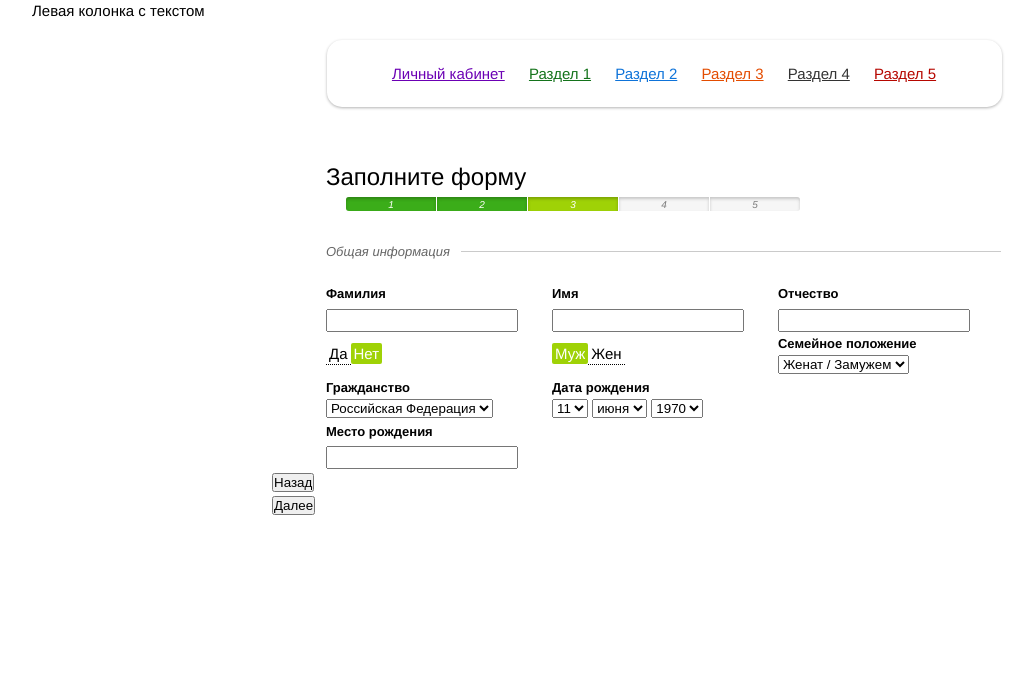
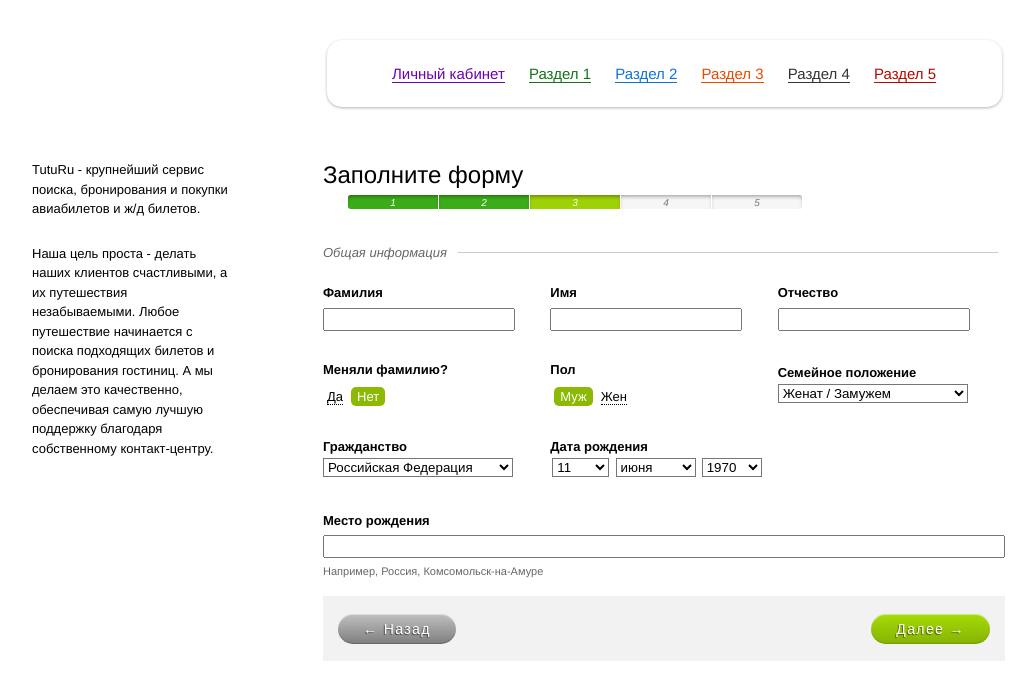
Before and after one commit to aeronka/test-task-css, a plain HTML site: page index.html in a window 1280 px wide. Shown: the whole page, without its empty margins (96-1132 px from the left). Drawn offline with Linux system fonts and the light colour scheme.

Commit message:
Доделана общая верстка в соответствии с заданием

```diff
--- a/index.html
+++ b/index.html
@@ -7,7 +7,10 @@
 </head>
 <body>
     <div class="personal-account">
-        <div class="personal-account__common-info">Левая колонка с текстом</div>
+        <div class="common-info">
+            <p class="common-info__about">TutuRu - крупнейший сервис поиска, бронирования и покупки авиабилетов и ж/д билетов.</p>
+            <p class="common-info__goal">Наша цель проста - делать наших клиентов счастливыми, а их путешествия незабываемыми. Любое путешествие начинается с поиска подходящих билетов и бронирования гостиниц. А мы делаем это качественно, обеспечивая самую лучшую поддержку благодаря собственному контакт-центру.</p>
+        </div>
         <div class="account-content">
             <ul class="account-header">
                 <li class="account-header__item"><a href="#" class="account-header__link account-header__link_color-violet">Личный кабинет</a></li>
@@ -62,17 +65,19 @@
                 </tr>
                 <tr>
                     <td>
-                        <div class="tumbler yes-no">
+                        <div class="tumbler last-name">
+                            <h4 class="tumbler__title">Меняли фамилию?</h4>
                             <label class="tumbler__label"><input class="tumbler__item" type="radio" name="yes-no" value="yes"><span class="tumbler__text tumbler__text_left">Да</span></label><label class="tumbler__label"><input class="tumbler__item" type="radio" name="yes-no" value="no" checked><span class="tumbler__text tumbler__text_right">Нет</span></label>
                         </div>
                     </td>
                     <td>
                         <div class="tumbler gender">
+                            <h4 class="tumbler__title">Пол</h4>
                             <label class="tumbler__label"><input class="tumbler__item" type="radio" name="gender" value="man" checked><span class="tumbler__text tumbler__text_left">Муж</span></label><label class="tumbler__label"><input class="tumbler__item" type="radio" name="gender" value="woman"><span class="tumbler__text tumbler__text_right">Жен</span></label>
                         </div>
                     </td>
                     <td>
-                        <div class="input-field">
+                        <div class="input-field family-status">
                             <h4 class="input-field__label">Семейное положение</h4>
                             <select class="input-field__select">
                                 <option selected>Женат / Замужем</option>
@@ -91,16 +96,16 @@
                             </select>
                         </div>
                     </td>
-                    <td>
-                        <div class="input-field">
+                    <td colspan="2">
+                        <div class="input-field birthday">
                             <h4 class="input-field__label">Дата рождения</h4>
-                            <select class="input-field__select">
+                            <select class="input-field__select input-field__select_birthday-day">
                                 <option>11</option>
                             </select>
-                            <select class="input-field__select">
+                            <select class="input-field__select input-field__select_birthday-month">
                                 <option>июня</option>
                             </select>
-                            <select class="input-field__select">
+                            <select class="input-field__select input-field__select_birthday-year">
                                 <option>1970</option>
                             </select>
                         </div>
@@ -108,17 +113,23 @@
                 </tr>
                 <tr>
                     <td colspan="3">
-                        <div class="input-field">
+                        <div class="input-field birth-place">
                             <h4 class="input-field__label">Место рождения</h4>
                             <input class="input-field__control" type="text">
+                            <p class="birth-place__example">Например, Россия, Комсомольск-на-Амуре</p>
                         </div>
                     </td>
                 </tr>
+                <tr class="account-footer">
+                    <td>
+                        <form class="account-footer__form account-footer__form_back"><button class="account-button account-button_back" type="submit" value="back">← Назад</button></form>
+                    </td>
+                    <td></td>
+                    <td>
+                        <form class="account-footer__form account-footer__form_forward"><button class="account-button account-button_forward" type="submit" value="forward">Далее →</button></form>
+                    </td>
+                </tr>
             </table>
-            <div class="account-footer">
-                <form><button class="account-button">Назад</button></form>
-                <form><button class="account-button">Далее</button></form>
-            </div>
         </div>
     </div>
 </body>
--- a/style.css
+++ b/style.css
@@ -16,11 +16,21 @@ body {
     position: relative;
 }
 
-    .personal-account__common-info {
+    .common-info {
         width: 200px;
         position: absolute;
         padding-right: 40px;
+        font-size: 13px;
+        top: 160px;
     }
+
+        .common-info__about {
+            margin: 0;
+        }
+
+        .common-info__goal {
+            margin: 25px 0 0;
+        }
 
     .account-content {
         position: absolute;
@@ -32,7 +42,6 @@ body {
 /* стили блока верхнего меню */
 .account-header {
     list-style: none;
-    /*border: 1px solid rgb(207, 207, 207);*/
     box-shadow: 0px 1px 3px rgba(0,0,0,0.3);
     border-radius: 15px;
     height: 67px;
@@ -48,34 +57,45 @@ body {
         font-weight: 300;
     }
 
+        .account-header__link{
+            text-decoration: none;
+        }
+
         .account-header__link_color-violet {
             color: rgb(107, 0, 180);
+            border-bottom: 1px solid rgb(107, 0, 180);
         }
 
         .account-header__link_color-green {
             color: rgb(20, 115, 27);
+            border-bottom: 1px solid rgb(20, 115, 27);
         }
 
         .account-header__link_color-blue {
             color: rgb(14, 115, 217);
+            border-bottom: 1px solid rgb(14, 115, 217);
         }
 
         .account-header__link_color-orange {
             color: rgb(227, 76, 0);
+            border-bottom: 1px solid rgb(227, 76, 0);
         }
 
         .account-header__link_color-grey {
             color: rgb(51, 51, 51);
+            border-bottom: 1px solid rgb(51, 51, 51);
         }
 
         .account-header__link_color-red {
             color: rgb(182, 7, 0);
+            border-bottom: 1px solid rgb(182, 7, 0);
         }
 
 /* стили таблицы с формой */
 .account-form {
     width: 680px;
     margin: 50px auto 0;
+    border-collapse: collapse;
 }
 
 /* шкала шагов */
@@ -96,7 +116,7 @@ body {
             font-style: italic;
             font-weight: lighter;
             vertical-align: text-top;
-            margin-left: 20px;
+            margin-left: 25px;
         }
 
             .scale-steps__item {
@@ -121,25 +141,25 @@ body {
             .scale-steps__item_dark-green {
                 color: rgb(255, 255, 255);
                 background: rgb(59, 173, 25);
-                box-shadow: inset 0px 2px 3px rgba(33, 96, 14, 0.5);
+                box-shadow: inset 0px 3px 4px -2px rgba(33, 96, 14, 1);
             }
 
             .scale-steps__item_light-green {
                 color: rgb(255, 255, 255);
                 background: rgb(159, 210, 6);
-                box-shadow: inset 0px 2px 3px rgba(89, 118, 2, 0.5);
+                box-shadow: inset 0px 3px 4px -2px rgba(89, 118, 2, 1);
             }
 
             .scale-steps__item_light-grey {
                 color: rgb(123, 123, 123);
                 background: rgb(246, 246, 246);
-                box-shadow: inset 0px 2px 3px rgba(153, 153, 153, 0.5);
+                box-shadow: inset 0px 3px 4px -2px rgba(145, 145, 145, 1);
             }
 
 /* разделитель */
     .form-separator {
         display: inline-block;
-        padding: 20px 0;
+        padding: 25px 0 4px;
     }
 
         .form-separator__label {
@@ -161,7 +181,7 @@ body {
     /* поле для вообда текста */
 
     .input-field {
-
+        padding: 16px 0;
     }
 
         .input-field__label {
@@ -175,9 +195,17 @@ body {
         }
 
     /* тумблер */
+    .tumbler__title{
+        font-size: 13px;
+        margin-bottom: 6px;
+    }
 
     .tumbler__label {
         cursor: pointer;
+        -ms-user-select: none;
+        -moz-user-select: none;
+        -webkit-user-select: none;
+        user-select: none;
     }
 
         .tumbler__item {
@@ -186,12 +214,102 @@ body {
 
         .tumbler__text {
             border-bottom: 1px dotted black;
-            padding: 2px 3px;
+            font-size: 13px;
+            font-weight: lighter;
+            margin: 0 4px;
         }
 
         .tumbler__item:checked + .tumbler__text {
-            background: rgb(159, 210, 6);
-            border-radius: 2px;
+            background: rgb(140, 185, 3);
+            border-radius: 5px;
             border-bottom: 0;
             color: rgb(255, 255, 255);
+            padding: 2px 6px;
+            font-weight: lighter;
         }
+
+    /* select */
+
+    .input-field__select {
+        -ms-user-select: none;
+        -moz-user-select: none;
+        -webkit-user-select: none;
+        user-select: none;
+
+        width: 190px;
+        background: rgb(255, 255, 255);
+    }
+
+    /* select дата рождения */
+
+    .birthday .input-field__select {
+        margin-left: 2px;
+    }
+
+        .input-field__select_birthday-day {
+            width: 57px;
+        }
+
+        .input-field__select_birthday-month {
+            width: 80px;
+        }
+
+        .input-field__select_birthday-year {
+            width: 60px;
+        }
+
+        .birth-place .input-field__control {
+            width: 670px;
+        }
+
+        .birth-place__example {
+            font-size: 11px;
+            color: rgb(102, 102, 102);
+            margin: 0;
+            padding: 5px 0 0;
+            font-weight: lighter;
+        }
+
+    /* footer кнопки */
+    .account-footer {
+        background: rgb(242, 242, 242);
+        line-height: 65px;
+        vertical-align: middle;
+    }
+
+        .account-footer__form_back {
+            text-align: left;
+        }
+
+        .account-footer__form_forward {
+            text-align: right;
+        }
+
+            .account-button {
+                padding: 7px 25px;
+                color: rgb(255, 255, 255);
+                text-shadow: -1px 1px 1px rgba(0, 0, 0, .5);
+                border-radius: 17px;
+                border: 0px;
+                font-size: 14px;
+                font-weight: lighter;
+                letter-spacing: .1em;
+            }
+
+            .account-button_back {
+                background: rgb(180, 180, 180);
+                background: linear-gradient(to bottom, rgb(192, 192, 192), rgb(126, 126, 126));
+                box-shadow: inset 0 1px 1px rgba(255, 255, 255, .5), inset 0 -1px 1px rgba(0, 0, 0, .2);
+                margin-left: 15px;
+            }
+
+            .account-button_forward {
+                background: rgb(160, 211, 6);
+                background: linear-gradient(to bottom, rgb(166, 219, 8), rgb(134, 179, 3));
+                box-shadow: inset 0 1px 1px rgba(255, 255, 255, .5), inset 0 -1px 1px rgba(90, 140, 3, .5);
+                margin-right: 15px;
+            }
+
+            .account-button:focus {
+                outline: none;
+            }
```
